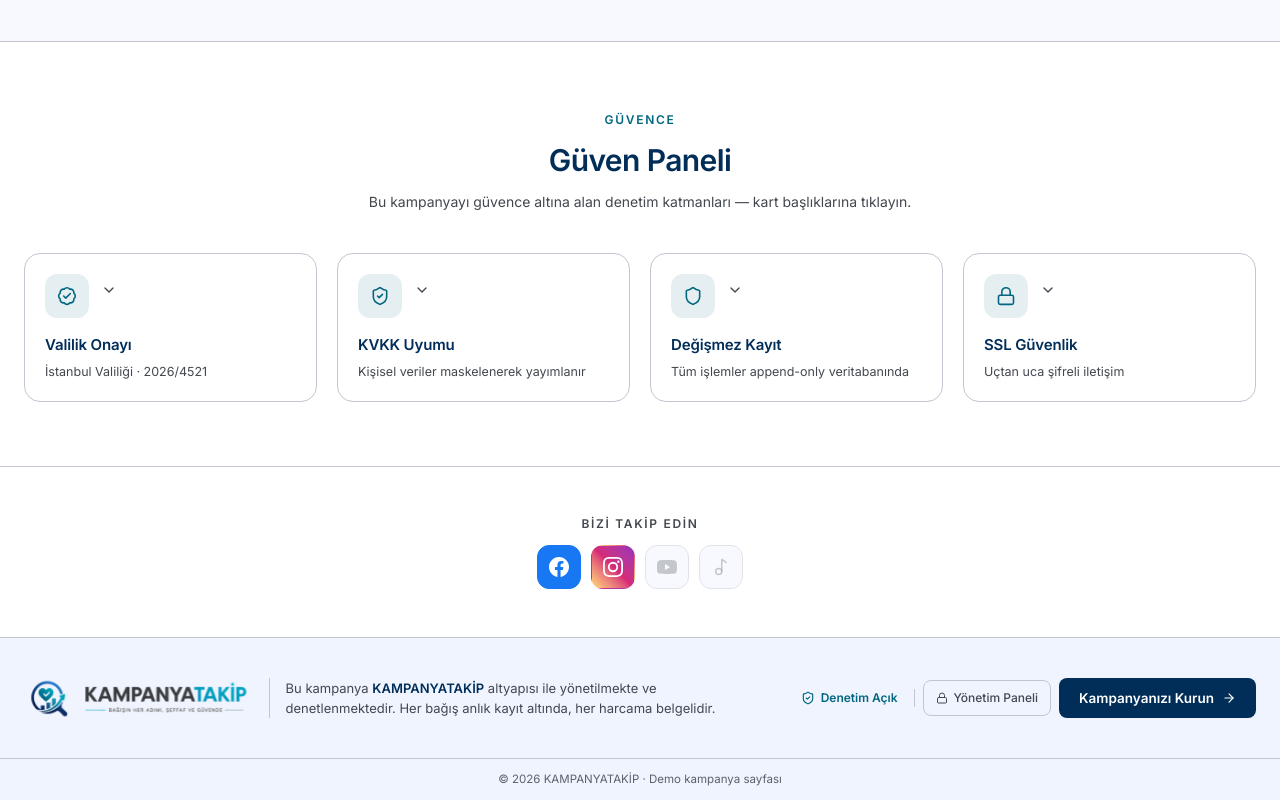
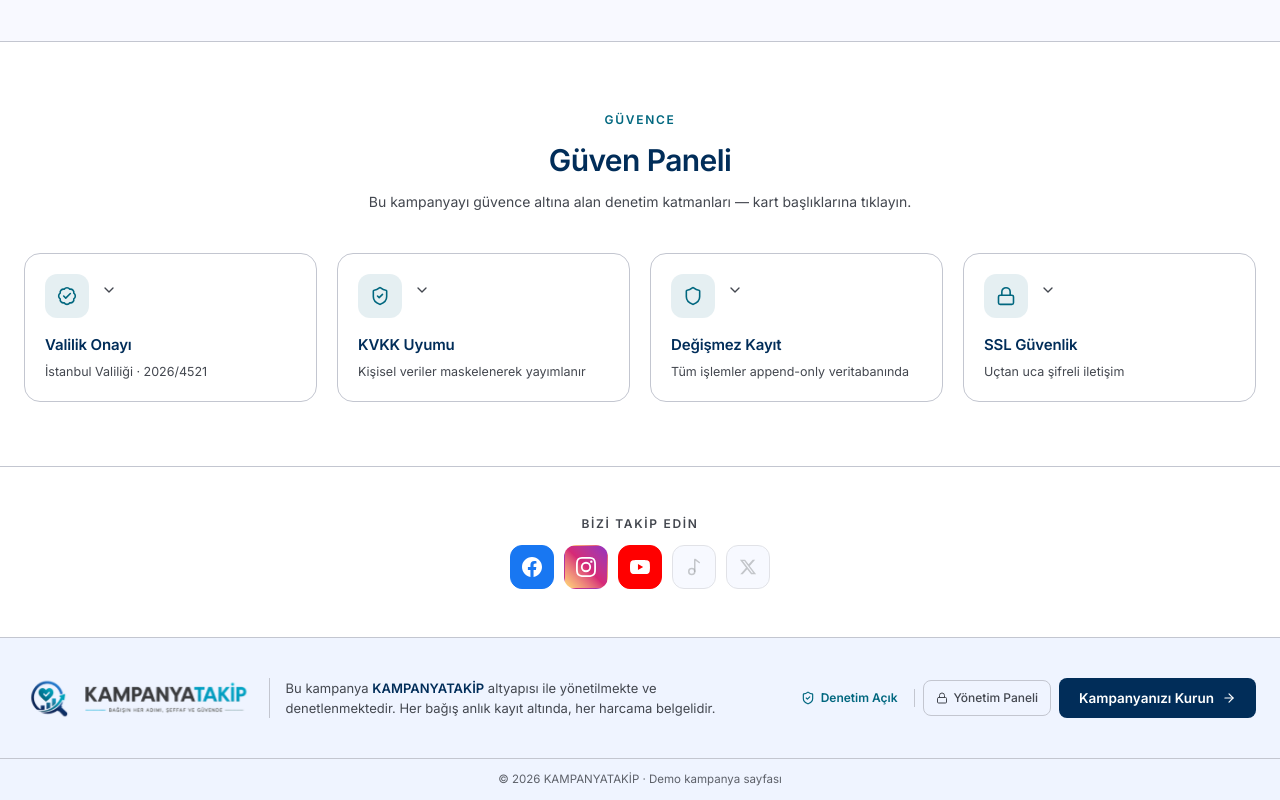
Before and after one commit to atraproje-collab/kampanyatakip-web, a Next.js app: page /kampanya/demo in a window 1280 px wide. Shown: the part 2259-3059 px from the top of the page. Built offline with nearby package versions, Linux system fonts and the light colour scheme; no server answers.

Commit message:
feat: Demo ve admin'e gerçek FB + Instagram + YouTube bağlantıları

```diff
--- a/app/admin/defne/sosyal-medya/page.tsx
+++ b/app/admin/defne/sosyal-medya/page.tsx
@@ -73,8 +73,12 @@ export default function SocialMediaPage() {
       );
       return;
     }
-    setComingSoonToast(`${label} bağlantısı yakında aktif olacak`);
-    window.setTimeout(() => setComingSoonToast(null), 2600);
+    const message =
+      platform === "twitter"
+        ? `${label} bağlantısı yakında — ek modül olarak gelecek`
+        : `${label} bağlantısı yakında aktif olacak`;
+    setComingSoonToast(message);
+    window.setTimeout(() => setComingSoonToast(null), 2800);
   };
 
   const [planDate, setPlanDate] = useState(new Date().toISOString().slice(0, 10));
--- a/components/campaign/FollowSocialButtons.tsx
+++ b/components/campaign/FollowSocialButtons.tsx
@@ -53,14 +53,19 @@ export function FollowSocialButtons({
         >
           <SocialIcon platform="instagram" size={20} />
         </a>
-        <span
-          aria-disabled="true"
-          title="Yakında"
-          role="button"
-          className={cn(baseBtn, disabledClass)}
+        <a
+          href={SOCIAL_MEDIA.youtube!}
+          target="_blank"
+          rel="noopener noreferrer"
+          aria-label={`YouTube'da abone ol — ${SOCIAL_MEDIA_HANDLES.youtube}`}
+          title={`${SOCIAL_MEDIA_HANDLES.youtube} · YouTube`}
+          className={cn(
+            baseBtn,
+            "border-[#FF0000] bg-[#FF0000] text-white hover:bg-[#d90000] hover:border-[#d90000] hover:-translate-y-0.5 hover:shadow-md",
+          )}
         >
           <SocialIcon platform="youtube" size={20} />
-        </span>
+        </a>
         <span
           aria-disabled="true"
           title="Yakında"
@@ -69,6 +74,14 @@ export function FollowSocialButtons({
         >
           <Music2 size={18} />
         </span>
+        <span
+          aria-disabled="true"
+          title="Yakında"
+          role="button"
+          className={cn(baseBtn, disabledClass)}
+        >
+          <SocialIcon platform="twitter" size={18} />
+        </span>
       </div>
     </div>
   );
--- a/lib/admin-mock-data.ts
+++ b/lib/admin-mock-data.ts
@@ -162,7 +162,17 @@ export const socialAccounts: SocialAccount[] = [
     url: SOCIAL_MEDIA.instagram!,
     pageName: SOCIAL_MEDIA_HANDLES.instagram!,
   },
-  { platform: "youtube", label: "YouTube", handle: "Bağlantı Yok / Yakında", connected: false, followers: 0, postsThisMonth: 0, lastPost: "—" },
+  {
+    platform: "youtube",
+    label: "YouTube",
+    handle: SOCIAL_MEDIA_HANDLES.youtube!,
+    connected: true,
+    followers: 0,
+    postsThisMonth: 0,
+    lastPost: "—",
+    url: SOCIAL_MEDIA.youtube!,
+    pageName: SOCIAL_MEDIA_HANDLES.youtube!,
+  },
   { platform: "tiktok", label: "TikTok", handle: "Bağlantı Yok / Yakında", connected: false, followers: 0, postsThisMonth: 0, lastPost: "—" },
   { platform: "twitter", label: "X / Twitter", handle: "Bağlantı Yok / Yakında", connected: false, followers: 0, postsThisMonth: 0, lastPost: "—" },
 ];
--- a/lib/social-links.ts
+++ b/lib/social-links.ts
@@ -21,6 +21,10 @@ export const SOCIAL_LINKS: Record<"facebook" | "instagram" | "youtube" | "tiktok
     name: SOCIAL_MEDIA_HANDLES.instagram,
     connected: true,
   },
-  youtube: { url: null, name: null, connected: false },
+  youtube: {
+    url: SOCIAL_MEDIA.youtube,
+    name: SOCIAL_MEDIA_HANDLES.youtube,
+    connected: true,
+  },
   tiktok: { url: null, name: null, connected: false },
 };
--- a/lib/social-media.ts
+++ b/lib/social-media.ts
@@ -4,15 +4,17 @@
 export const SOCIAL_MEDIA = {
   facebook: "https://www.facebook.com/profile.php?id=61589243289036",
   instagram: "https://www.instagram.com/sma.dmd.kampanyatakip/",
-  youtube: null as string | null,
+  youtube: "https://www.youtube.com/@Kampanya-Takip",
   tiktok: null as string | null,
+  twitter: null as string | null,
 } as const;
 
 export const SOCIAL_MEDIA_HANDLES = {
   facebook: "Kampanya Takip",
   instagram: "@sma.dmd.kampanyatakip",
-  youtube: null as string | null,
+  youtube: "@Kampanya-Takip",
   tiktok: null as string | null,
+  twitter: null as string | null,
 } as const;
 
 export type SocialPlatformKey = keyof typeof SOCIAL_MEDIA;
```
